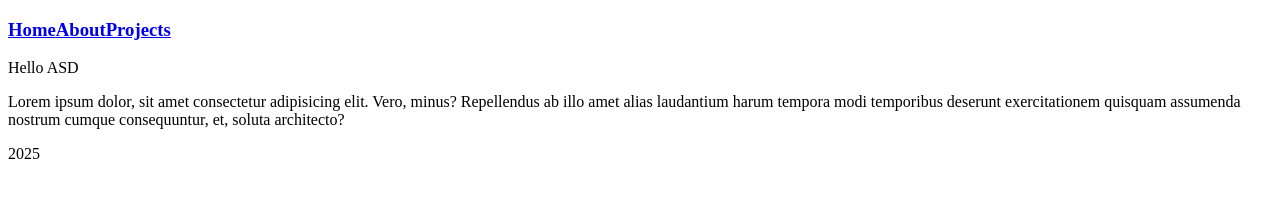
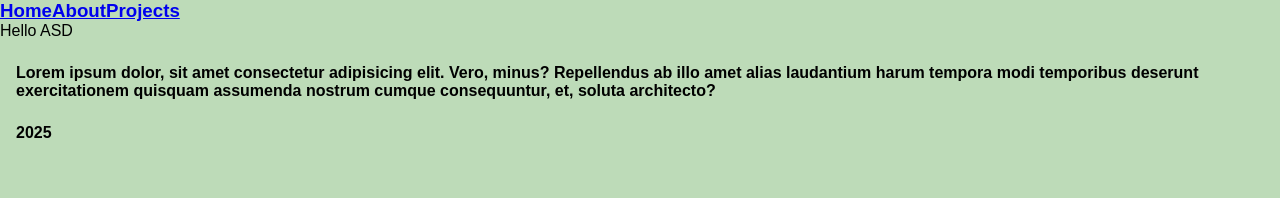
Before and after one commit to istvan-tamas/exonbyte-blog, a Gatsby site in the folder exonbyte.dev/: page / in a window 1280 px wide. Built offline with nearby package versions, Linux system fonts and the light colour scheme; Gatsby itself is replaced by a stand-in of ours.

Commit message:
Basic styling

```diff
--- a/exonbyte.dev/src/components/Layout.js
+++ b/exonbyte.dev/src/components/Layout.js
@@ -1,5 +1,6 @@
 import React from 'react';
 import Navbar from './Navbar';
+import '../styles/global.css';
 
 export default function Layout({ children }) {
 	return (
--- /dev/null
+++ b/exonbyte.dev/src/styles/global.css
@@ -0,0 +1,11 @@
+* {
+	margin: 0;
+	padding: 0;
+	font-family: Arial, Helvetica, sans-serif;
+	background-color: #bddbb8;
+}
+
+p {
+	margin: 1.5em 1em;
+	font-weight: bolder;
+}
```
